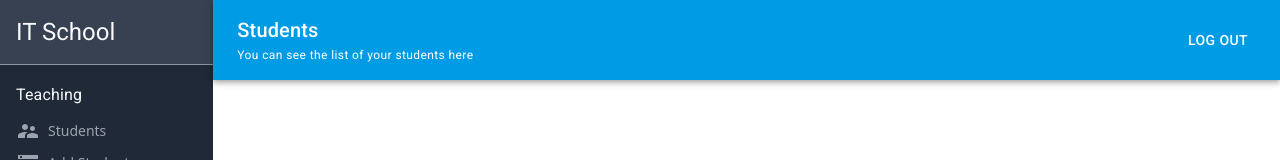
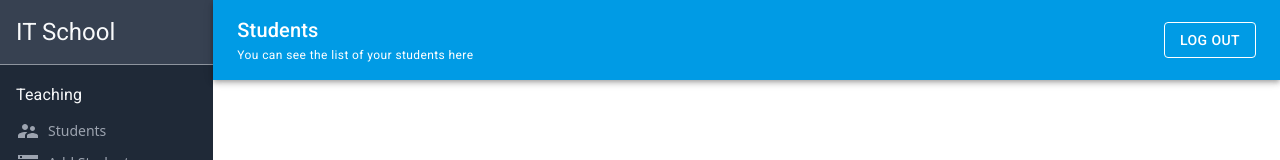
Before and after one commit to IlyaKrapivnoy/pair_programming, a React (Create React App) app: page / in a window 1280 px wide. Shown: the top 160 px of the page. Built offline with nearby package versions, Linux system fonts and the light colour scheme.

Commit message:
change btns styles

```diff
--- a/src/components/Header.jsx
+++ b/src/components/Header.jsx
@@ -18,9 +18,11 @@ const Header = ({ title, description }) => {
                     </div>
 
                     {isLoggedIn ? (
-                        <Button color='inherit'>Log Out</Button>
+                        <Button variant='outlined' color='inherit'>
+                            Log Out
+                        </Button>
                     ) : (
-                        <Button color='inherit'>Log In</Button>
+                        <Button variant='contained'>Log In</Button>
                     )}
                 </Toolbar>
             </AppBar>
```
